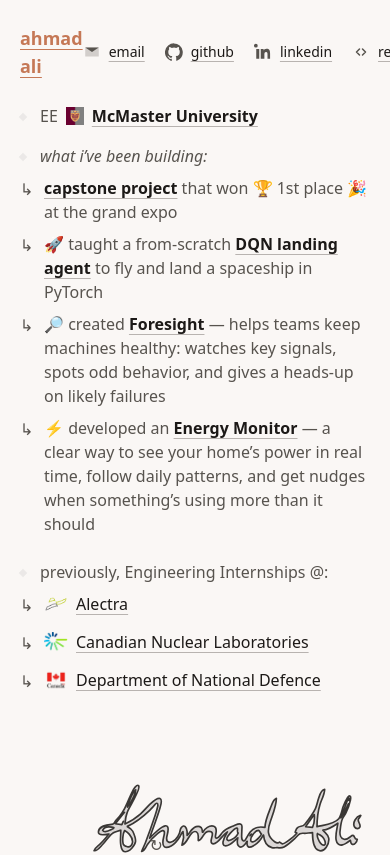
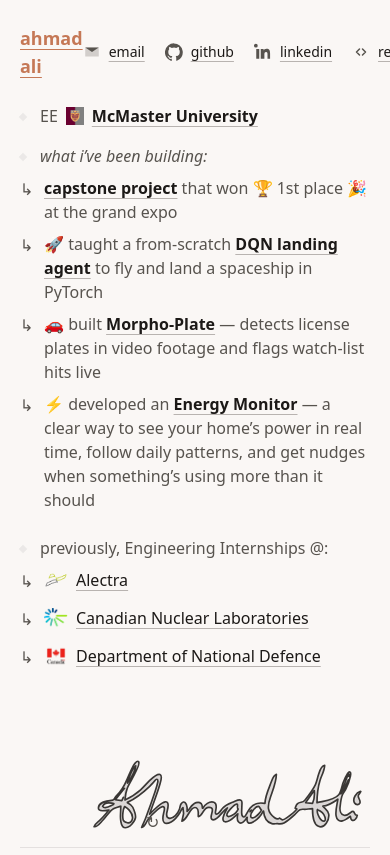
Before and after one commit to chaffybird56/portfolio, a Next.js app: page / in a window 390 px wide. Shown: the top 855 px of the page. Built offline with nearby package versions, Linux system fonts and the light colour scheme.

Commit message:
plate reader

```diff
--- a/src/app/data/projects.js
+++ b/src/app/data/projects.js
@@ -36,6 +36,14 @@
         ],
     },
     {
+        slug: "morpho-plate",
+        title: "morpho-plate",
+        blurb: "Lightweight ALPR/ANPR pipeline for roadway footage (real-time inclined).",
+        href: "https://github.com/chaffybird56/morpho-plate",
+        thumb: "/projects/morpho-plate.jpg",
+        tags: ["Computer Vision", "OCR", "Python", "Image Processing"],
+      },
+    {
         slug: "clearpath-radar",
         title: "ClearPath-Radar",
         blurb: "Clutter-free radar processing pipeline for moving targets (range/Doppler/MTI).",
@@ -51,14 +59,7 @@
         thumb: "/projects/angle-based-motion-tracking.jpg",
         tags: ["Tracking", "AOA", "Motion Estimation", "MATLAB"],
       },
-      {
-        slug: "morpho-plate",
-        title: "morpho-plate",
-        blurb: "Lightweight ALPR/ANPR pipeline for roadway footage (real-time inclined).",
-        href: "https://github.com/chaffybird56/morpho-plate",
-        thumb: "/projects/morpho-plate.jpg",
-        tags: ["Computer Vision", "OCR", "Python", "Image Processing"],
-      },
+
       {
         slug: "upright-pendulum",
         title: "Upright-Pendulum",
--- a/src/app/page.js
+++ b/src/app/page.js
@@ -72,6 +72,16 @@
           </li>
 
           <li className="li-row text-muted">
+            <span className="li-arrow">↳</span> 🚗{" "}
+            built{" "}
+            <Link href="https://github.com/chaffybird56/morpho-plate" target="_blank" className="u-anim-static font-semibold">
+              Morpho-Plate
+            </Link>{" "}
+            — detects license plates in video footage and flags watch-list hits live
+          </li>
+
+          {/*}
+          <li className="li-row text-muted">
             <span className="li-arrow">↳</span> 🔎{" "}
             created{" "}
             <Link
@@ -83,7 +93,7 @@
             </Link>{" "}
             — helps teams keep machines healthy: watches key signals, spots odd
             behavior, and gives a heads-up on likely failures
-          </li>
+          </li>*/}
 
           <li className="li-row text-muted">
             <span className="li-arrow">↳</span> ⚡{" "}
@@ -114,23 +124,27 @@
               width={290}
               height={205}
               strokeWidth={4.8}
-              drawDurationMs={3900}
+              drawDurationMs={4900}
             />
           </div>
 
           {/* Redo button — position under first A; fades in after draw */}
           <button
-          lassName="text-muted hover:text-fg transition-colors pointer-events-auto
-                 absolute bottom-[6px] left-[22%] md:left-[28%]"
-            aria-label="replay signature"
-            onClick={() => setSigKey((k) => k + 1)}
-            title="re-animate"
-            className={`absolute bottom-[14px] left-[37%] sm:left-[39%] md:left-[33%] lg:left-[45%] xl:left-[46%] text-muted hover:text-fg transition-colors transition-opacity duration-500 ${
-              showRedo ? "opacity-100" : "opacity-0 pointer-events-none"
-            }`}
-          >
-            ↻
-          </button>
+              aria-label="replay signature"
+              onClick={() => setSigKey(k => k + 1)}
+              title="re-animate"
+              className={[
+                // position (tweak these to nudge it)
+                "absolute bottom-[13px] left-[36%] md:left-[50%]",
+                // look & transitions
+                "text-muted hover:text-fg transition-colors",
+                "transition-opacity duration-500",
+                // reveal after draw
+                showRedo ? "opacity-100 pointer-events-auto" : "opacity-0 pointer-events-none"
+              ].join(" ")}
+            >
+              ↻
+            </button>
         </div>
 
         {/* full-width rule */}
```
